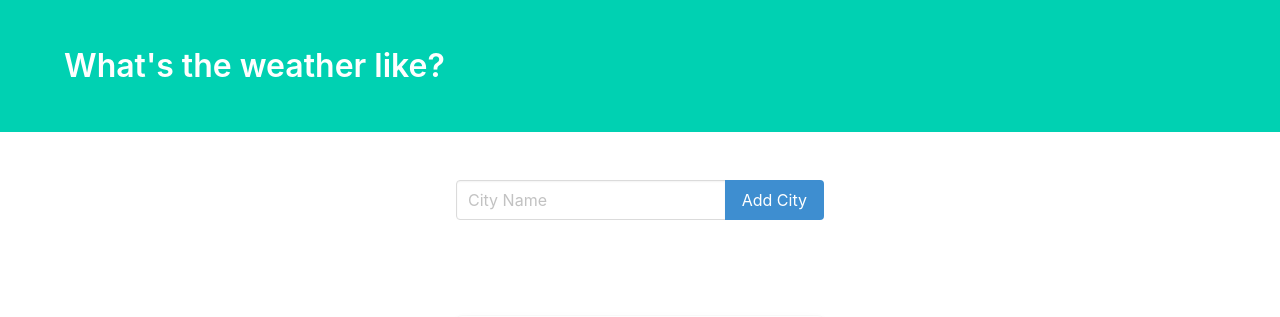
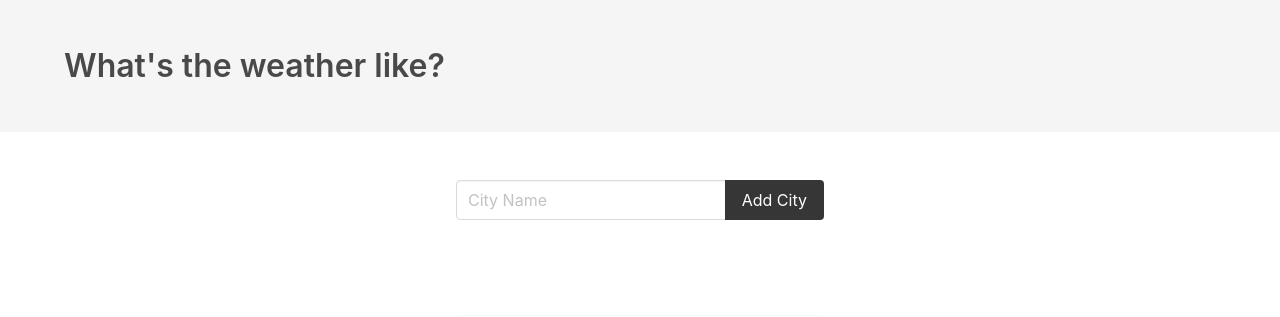
Before and after one commit to mlisdev/django-weather, a Django app: page / in a window 1280 px wide. Shown: the top 317 px of the page. Run offline with Django 3.2, Linux system fonts and the light colour scheme; data comes from the database, SQL or seed files in the repository; both versions use the stored data as it was after the commit; data that the repository does not hold is empty; some libraries are stand-ins or nearby versions.

Commit message:
modify index

```diff
--- /dev/null
+++ b/weather/static/css/style.css
@@ -0,0 +1,9 @@
+.main {
+  display: flex;
+  min-height: 100vh;
+  flex-direction: column;
+}
+
+.section {
+  flex: 1;
+}
--- a/weather/templates/weather/index.html
+++ b/weather/templates/weather/index.html
@@ -1,3 +1,4 @@
+{% load static %}
 <!DOCTYPE html>
 <html lang="en">
 <head>
@@ -6,9 +7,10 @@
     <meta http-equiv="X-UA-Compatible" content="ie=edge">
     <title>What's the weather like?</title>
     <link rel="stylesheet" href="https://cdnjs.cloudflare.com/ajax/libs/bulma/0.6.2/css/bulma.css" />
+    <link rel="stylesheet" type="text/css" href="{% static 'css/style.css' %}">
 </head>
-<body>
-    <section class="hero is-primary">
+<body class="main">
+    <section class="hero is-light">
         <div class="hero-body">
             <div class="container">
                 <h1 class="title">
@@ -28,7 +30,7 @@
                                 {{ form.name }}
                             </div>
                             <div class="control">
-                                <button class="button is-info">
+                                <button class="button is-dark">
                                     Add City
                                 </button>
                             </div>
--- a/weather/urls.py
+++ b/weather/urls.py
@@ -1,6 +1,8 @@
 from django.urls import path
 from . import views
+from django.conf import settings
+from django.conf.urls.static import static
 
 urlpatterns = [
     path('', views.index), #the path for our index view
-]
+] + static(settings.STATIC_URL, document_root=settings.STATIC_ROOT)
```
Also changed, not shown: db.sqlite3.
